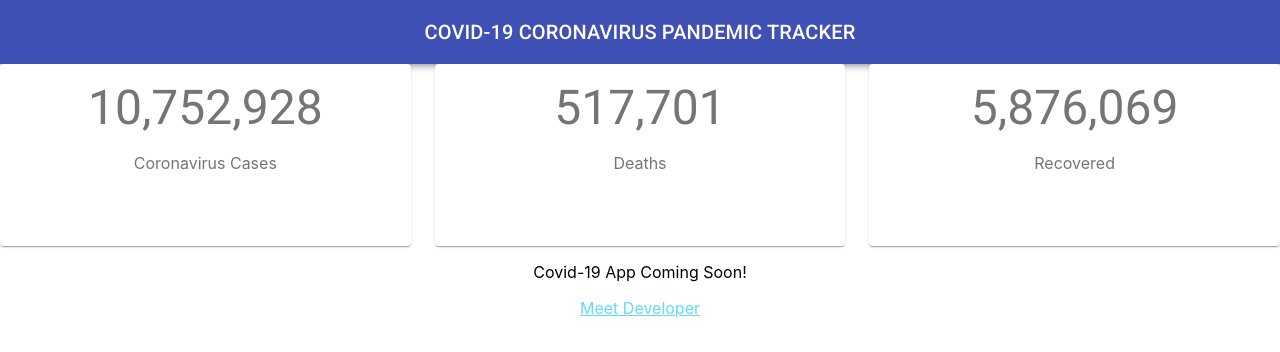
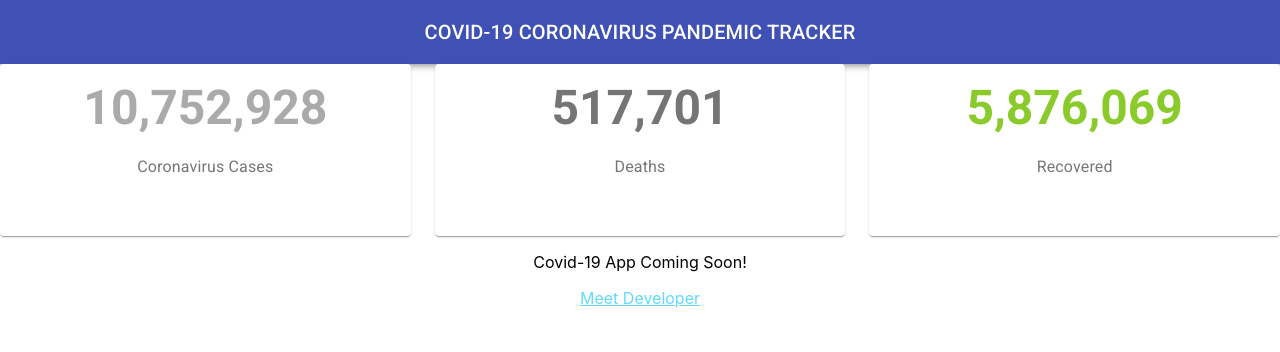
Before and after one commit to mahartariq/covid-19-app, a React (Create React App) app: page / in a window 1280 px wide. Shown: the top 352 px of the page. Built offline with nearby package versions, Linux system fonts and the light colour scheme.

Commit message:
Changes for color

```diff
--- a/src/Components/Grid.js
+++ b/src/Components/Grid.js
@@ -13,44 +13,60 @@ const useStyles = makeStyles((theme) => ({
     padding: theme.spacing(2),
     textAlign: 'center',
     color: theme.palette.text.secondary,
-    height: '150px',
+    height: '140px',
   },
 }));
 
-
+const useStylesTypography = makeStyles({
+    root: {
+      width: '100%',
+      maxWidth: 500,
+    },
+  });
 
 export default function CenteredGrid() {
   const classes = useStyles();
+  const classTypography = useStylesTypography();
 
   return (
     <div className={classes.root}>
       <Grid container spacing={3}>
         <Grid item xs={4}>
           <Paper className={classes.paper}>
-              <Typography variant="h3" gutterBottom>
+          <div className={classTypography.root}>
+              <Typography variant="h3" gutterBottom style={{color:'#aaa', fontWeight:'bold'}}>
         10,752,928
       </Typography>
-              Coronavirus Cases
+      <Typography variant="subtitle1" gutterBottom>
+        Coronavirus Cases
+      </Typography>
+              </div>
            </Paper>
         </Grid>
 
         <Grid item xs={4}>
           <Paper className={classes.paper}>
-
-          <Typography variant="h3" gutterBottom>
+          <div className={classTypography.root}>
+          <Typography variant="h3" gutterBottom style={{fontWeight:'bold'}}>
           517,701
       </Typography>
-           Deaths
-
+      <Typography variant="subtitle1" gutterBottom>
+        Deaths
+      </Typography>
+      </div>
            </Paper>
         </Grid>
 
         <Grid item xs={4}>
           <Paper className={classes.paper}>
-          <Typography variant="h3" gutterBottom>
+          <div className={classTypography.root}>
+          <Typography variant="h3" gutterBottom style={{color:"#8ACA2B", fontWeight:'bold'}}>
         5,876,069
       </Typography>
-           Recovered
+      <Typography variant="subtitle1" gutterBottom>
+        Recovered
+      </Typography>
+      </div>
            </Paper>
         </Grid>
       </Grid>
```
